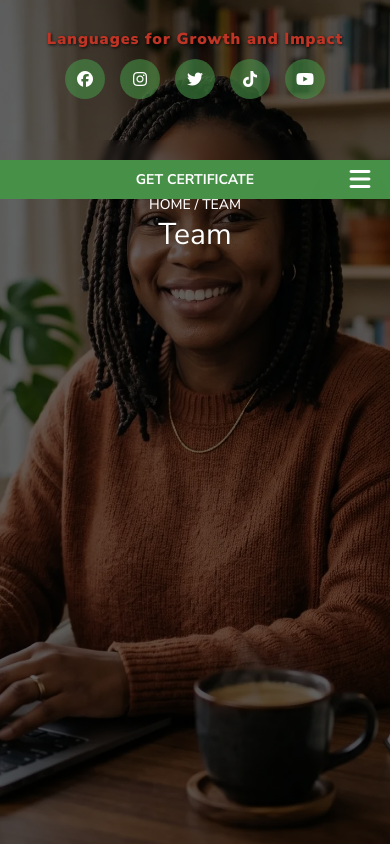
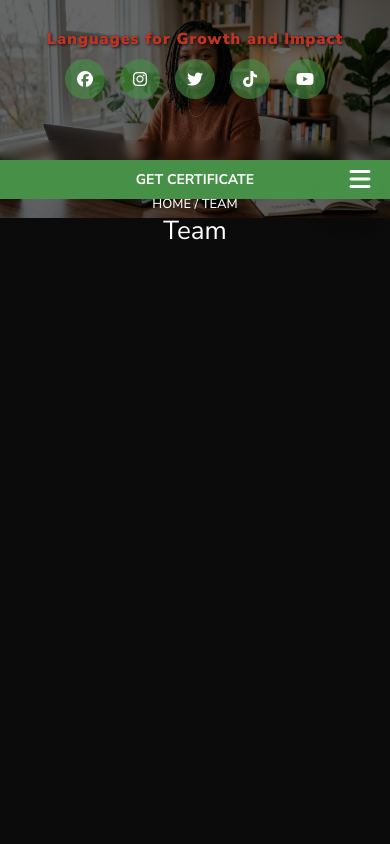
Before and after one commit to Yeeeemiiii/LGI-, a React (Create React App) app: page /team in a window 390 px wide. Shown: the top 844 px of the page. Built offline with nearby package versions, Linux system fonts and the light colour scheme.

Commit message:
trying to fix images

```diff
--- a/src/App.css
+++ b/src/App.css
@@ -116,39 +116,17 @@ p {
   position: absolute;
   top: 0;
   left: 0;
-  /* [EDITED] Fixed Horizontal Scroll: Changed 100vw to 100% */
   width: 100%;
   z-index: -1;
 
-  /* [EDITED] Allow background to stretch to fit content */
   min-height: 100vh;
   height: auto;
 
   padding-top: 30%;
   padding-right: 50px;
   padding-left: 50px;
-  /* Added for balance */
   color: #fff;
   text-align: center;
-}
-
-/* =========================================
-   TABLET OPTIMIZATION (iPad Pro - 1024x1366)
-   ========================================= */
-@media screen and (max-width: 1024px) {
-  .back {
-    background-attachment: scroll !important;
-  }
-}
-
-/* =========================================
-   PHONE OPTIMIZATION (iPhone, Pixel, Galaxy)
-   Max-width: 768px
-   ========================================= */
-@media screen and (max-width: 768px) {
-  .back {
-    background-attachment: scroll;
-  }
 }
 
 .back h1 {
@@ -219,16 +197,16 @@ p {
     grid-template-columns: repeat(2, 1fr);
   }
   .back {
+    background-attachment: scroll !important;
     background-position: center;
     padding-top: 50%;
     height: 80vh;
   }
 
-  /* ---> FIX: Shrink the massive title so it doesn't push the screen wide <--- */
   .back h1 {
-    font-size: 60px; /* Reduced from 100px */
-    overflow-wrap: break-word; /* Safety net: forces long words to drop to the next line */
-    padding: 0 20px; /* Ensures text doesn't touch the very edge of the screen */
+    font-size: 60px;
+    overflow-wrap: break-word;
+    padding: 0 20px;
   }
 }
 
@@ -238,7 +216,7 @@ p {
    ========================================= */
 @media screen and (max-width: 820px) {
   .back h1 {
-    font-size: 50px; /* Scaled down for narrower tablets */
+    font-size: 50px;
     padding: 0 20px;
   }
 }
@@ -248,13 +226,18 @@ p {
    Max-width: 768px
    ========================================= */
 @media screen and (max-width: 768px) {
-  /* This keeps your existing background rule intact */
   .back {
-    background-attachment: scroll;
+    background-attachment: scroll !important;
+
+    /* ---> THE "FIT" TRICK FOR MOBILE <--- */
+    background-size: cover, contain !important;
+    background-repeat: no-repeat, no-repeat !important;
+    background-position: center, top center !important;
+    background-color: #1a1a1a !important;
   }
 
   .back h1 {
-    font-size: 40px; /* Scaled down for standard phones */
+    font-size: 40px;
     padding: 0 15px;
   }
 }
@@ -265,12 +248,26 @@ p {
    ========================================= */
 @media screen and (max-width: 412px) {
   .back h1 {
-    font-size: 30px; /* Scaled down for narrow phones to prevent text wrapping awkwardly */
+    font-size: 30px;
     padding: 0 10px;
   }
 
-  /* Optional: You might also want to scale down the h2 subtitle slightly here */
   .back h2 {
     font-size: 14px;
   }
 }
+
+/* =========================================
+   PHONE OPTIMIZATION (iPhone 12/13 Mini - 390x844)
+   Max-width: 390px
+   ========================================= */
+@media screen and (max-width: 390px) {
+  .back h1 {
+    font-size: 26px; /* Scales down the title slightly more for very narrow screens */
+    padding: 0 5px;
+  }
+
+  .back h2 {
+    font-size: 13px;
+  }
+}
```
